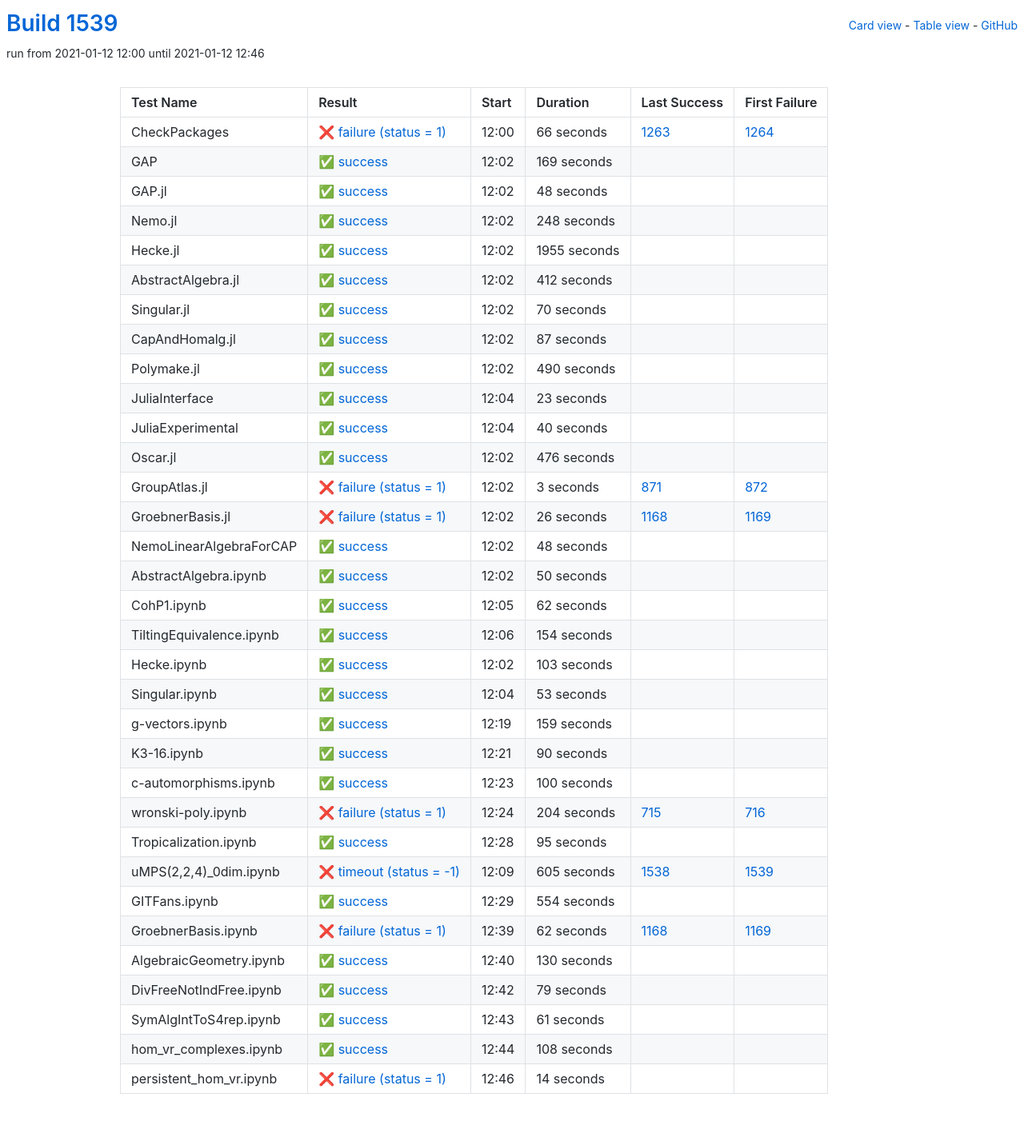
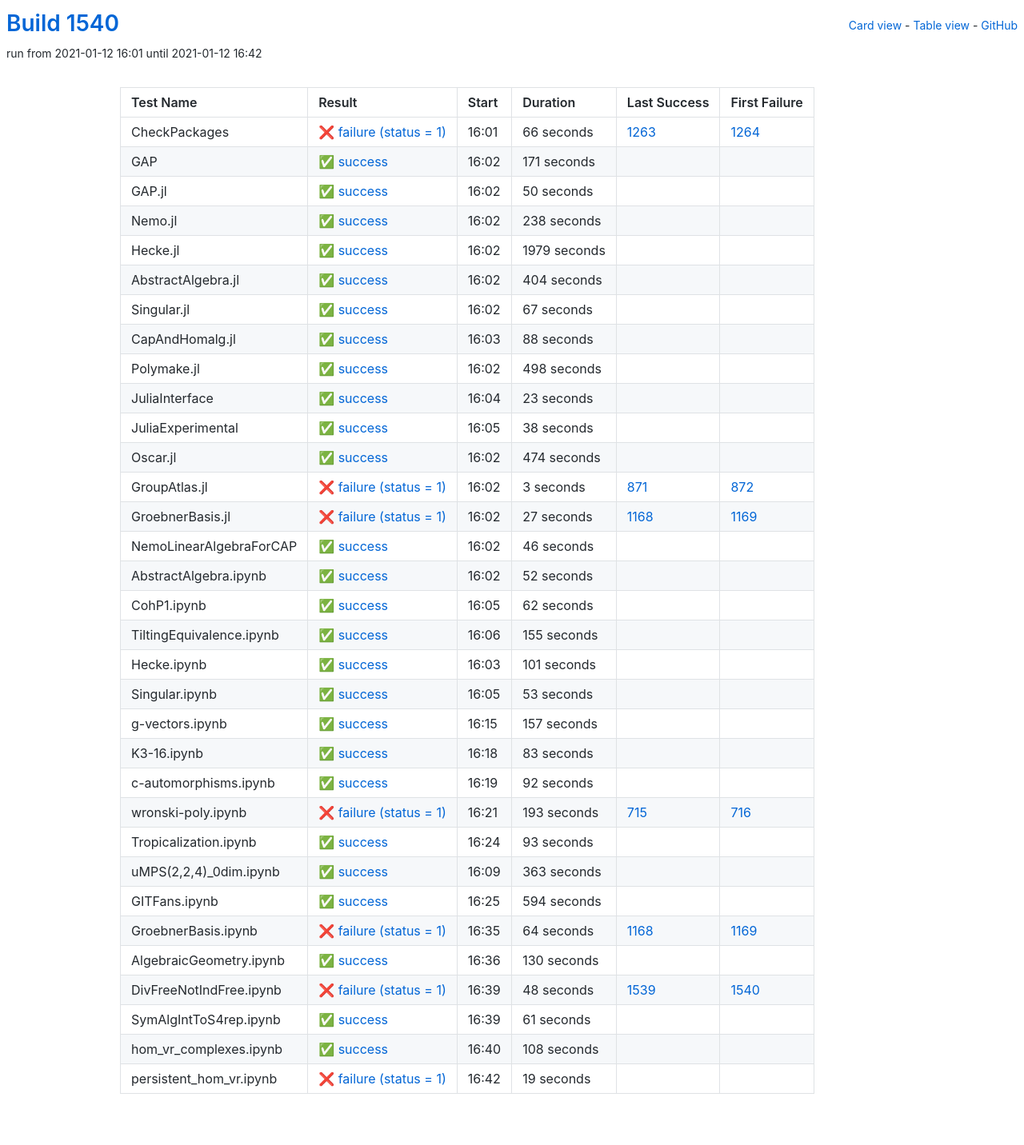
Before and after one commit to oscar-system/oscar-ci-status-stable, a Jekyll site: the page built from table.html, in a window 1280 px wide. Shown: the whole page at 80% size. Built offline with Jekyll 4.4.1, drawn with Linux system fonts in a browser that asks for light colours.

Commit message:
Build #1540

```diff
--- a/_data/ci.yml
+++ b/_data/ci.yml
@@ -1,6 +1,6 @@
 ---
-build: 1539
-build_url: https://oscarci.mathematik.uni-kl.de/job/oscar-stable/1539/
+build: 1540
+build_url: https://oscarci.mathematik.uni-kl.de/job/oscar-stable/1540/
 job: oscar-stable
 organization: oscar-system
 repo: oscar-ci-status-stable
@@ -8,8 +8,8 @@ repourl: https://github.com/oscar-system/oscar-ci-status-stable
 tests:
 - name: CheckPackages
   id: checkpackages
-  log: https://oscarci.mathematik.uni-kl.de/job/oscar-stable/1539/artifact/logs/build-1539/CheckPackages.log
-  start: 2021-01-12 12:00
+  log: https://oscarci.mathematik.uni-kl.de/job/oscar-stable/1540/artifact/logs/build-1540/CheckPackages.log
+  start: 2021-01-12 16:01
   success: false
   exitcode: 1
   status: failure
@@ -20,104 +20,104 @@ tests:
   first_failure_url: https://oscarci.mathematik.uni-kl.de/job/oscar-stable/1264/
 - name: GAP
   id: gap
-  log: https://oscarci.mathematik.uni-kl.de/job/oscar-stable/1539/artifact/logs/build-1539/GAP.log
-  start: 2021-01-12 12:02
+  log: https://oscarci.mathematik.uni-kl.de/job/oscar-stable/1540/artifact/logs/build-1540/GAP.log
+  start: 2021-01-12 16:02
   success: true
   exitcode: 0
   status: success
-  duration: 169
+  duration: 171
   last_success: false
   last_success_url:
   first_failure: false
   first_failure_url:
 - name: GAP.jl
   id: gap-jl
-  log: https://oscarci.mathematik.uni-kl.de/job/oscar-stable/1539/artifact/logs/build-1539/GAP.jl.log
-  start: 2021-01-12 12:02
+  log: https://oscarci.mathematik.uni-kl.de/job/oscar-stable/1540/artifact/logs/build-1540/GAP.jl.log
+  start: 2021-01-12 16:02
   success: true
   exitcode: 0
   status: success
-  duration: 48
+  duration: 50
   last_success: false
   last_success_url:
   first_failure: false
   first_failure_url:
 - name: Nemo.jl
   id: nemo-jl
-  log: https://oscarci.mathematik.uni-kl.de/job/oscar-stable/1539/artifact/logs/build-1539/Nemo.jl.log
-  start: 2021-01-12 12:02
+  log: https://oscarci.mathematik.uni-kl.de/job/oscar-stable/1540/artifact/logs/build-1540/Nemo.jl.log
+  start: 2021-01-12 16:02
   success: true
   exitcode: 0
   status: success
-  duration: 248
+  duration: 238
   last_success: false
   last_success_url:
   first_failure: false
   first_failure_url:
 - name: Hecke.jl
   id: hecke-jl
-  log: https://oscarci.mathematik.uni-kl.de/job/oscar-stable/1539/artifact/logs/build-1539/Hecke.jl.log
-  start: 2021-01-12 12:02
+  log: https://oscarci.mathematik.uni-kl.de/job/oscar-stable/1540/artifact/logs/build-1540/Hecke.jl.log
+  start: 2021-01-12 16:02
   success: true
   exitcode: 0
   status: success
-  duration: 1955
+  duration: 1979
   last_success: false
   last_success_url:
   first_failure: false
   first_failure_url:
 - name: AbstractAlgebra.jl
   id: abstractalgebra-jl
-  log: https://oscarci.mathematik.uni-kl.de/job/oscar-stable/1539/artifact/logs/build-1539/AbstractAlgebra.jl.log
-  start: 2021-01-12 12:02
+  log: https://oscarci.mathematik.uni-kl.de/job/oscar-stable/1540/artifact/logs/build-1540/AbstractAlgebra.jl.log
+  start: 2021-01-12 16:02
   success: true
   exitcode: 0
   status: success
-  duration: 412
+  duration: 404
   last_success: false
   last_success_url:
   first_failure: false
   first_failure_url:
 - name: Singular.jl
   id: singular-jl
-  log: https://oscarci.mathematik.uni-kl.de/job/oscar-stable/1539/artifact/logs/build-1539/Singular.jl.log
-  start: 2021-01-12 12:02
+  log: https://oscarci.mathematik.uni-kl.de/job/oscar-stable/1540/artifact/logs/build-1540/Singular.jl.log
+  start: 2021-01-12 16:02
   success: true
   exitcode: 0
   status: success
-  duration: 70
+  duration: 67
   last_success: false
   last_success_url:
   first_failure: false
   first_failure_url:
 - name: CapAndHomalg.jl
   id: capandhomalg-jl
-  log: https://oscarci.mathematik.uni-kl.de/job/oscar-stable/1539/artifact/logs/build-1539/CapAndHomalg.jl.log
-  start: 2021-01-12 12:02
+  log: https://oscarci.mathematik.uni-kl.de/job/oscar-stable/1540/artifact/logs/build-1540/CapAndHomalg.jl.log
+  start: 2021-01-12 16:03
   success: true
   exitcode: 0
   status: success
-  duration: 87
+  duration: 88
   last_success: false
   last_success_url:
   first_failure: false
   first_failure_url:
 - name: Polymake.jl
   id: polymake-jl
-  log: https://oscarci.mathematik.uni-kl.de/job/oscar-stable/1539/artifact/logs/build-1539/Polymake.jl.log
-  start: 2021-01-12 12:02
+  log: https://oscarci.mathematik.uni-kl.de/job/oscar-stable/1540/artifact/logs/build-1540/Polymake.jl.log
+  start: 2021-01-12 16:02
   success: true
   exitcode: 0
   status: success
-  duration: 490
+  duration: 498
   last_success: false
   last_success_url:
   first_failure: false
   first_failure_url:
 - name: JuliaInterface
   id: juliainterface
-  log: https://oscarci.mathematik.uni-kl.de/job/oscar-stable/1539/artifact/logs/build-1539/JuliaInterface.log
-  start: 2021-01-12 12:04
+  log: https://oscarci.mathematik.uni-kl.de/job/oscar-stable/1540/artifact/logs/build-1540/JuliaInterface.log
+  start: 2021-01-12 16:04
   success: true
   exitcode: 0
   status: success
@@ -128,32 +128,32 @@ tests:
   first_failure_url:
 - name: JuliaExperimental
   id: juliaexperimental
-  log: https://oscarci.mathematik.uni-kl.de/job/oscar-stable/1539/artifact/logs/build-1539/JuliaExperimental.log
-  start: 2021-01-12 12:04
+  log: https://oscarci.mathematik.uni-kl.de/job/oscar-stable/1540/artifact/logs/build-1540/JuliaExperimental.log
+  start: 2021-01-12 16:05
   success: true
   exitcode: 0
   status: success
-  duration: 40
+  duration: 38
   last_success: false
   last_success_url:
   first_failure: false
   first_failure_url:
 - name: Oscar.jl
   id: oscar-jl
-  log: https://oscarci.mathematik.uni-kl.de/job/oscar-stable/1539/artifact/logs/build-1539/Oscar.jl.log
-  start: 2021-01-12 12:02
+  log: https://oscarci.mathematik.uni-kl.de/job/oscar-stable/1540/artifact/logs/build-1540/Oscar.jl.log
+  start: 2021-01-12 16:02
   success: true
   exitcode: 0
   status: success
-  duration: 476
+  duration: 474
   last_success: false
   last_success_url:
   first_failure: false
   first_failure_url:
 - name: GroupAtlas.jl
   id: groupatlas-jl
-  log: https://oscarci.mathematik.uni-kl.de/job/oscar-stable/1539/artifact/logs/build-1539/GroupAtlas.jl.log
-  start: 2021-01-12 12:02
+  log: https://oscarci.mathematik.uni-kl.de/job/oscar-stable/1540/artifact/logs/build-1540/GroupAtlas.jl.log
+  start: 2021-01-12 16:02
   success: false
   exitcode: 1
   status: failure
@@ -164,44 +164,44 @@ tests:
   first_failure_url: https://oscarci.mathematik.uni-kl.de/job/oscar-stable/872/
 - name: GroebnerBasis.jl
   id: groebnerbasis-jl
-  log: https://oscarci.mathematik.uni-kl.de/job/oscar-stable/1539/artifact/logs/build-1539/GroebnerBasis.jl.log
-  start: 2021-01-12 12:02
+  log: https://oscarci.mathematik.uni-kl.de/job/oscar-stable/1540/artifact/logs/build-1540/GroebnerBasis.jl.log
+  start: 2021-01-12 16:02
   success: false
   exitcode: 1
   status: failure
-  duration: 26
+  duration: 27
   last_success: 1168
   last_success_url: https://oscarci.mathematik.uni-kl.de/job/oscar-stable/1168/
   first_failure: 1169
   first_failure_url: https://oscarci.mathematik.uni-kl.de/job/oscar-stable/1169/
 - name: NemoLinearAlgebraForCAP
   id: nemolinearalgebraforcap
-  log: https://oscarci.mathematik.uni-kl.de/job/oscar-stable/1539/artifact/logs/build-1539/NemoLinearAlgebraForCAP.log
-  start: 2021-01-12 12:02
+  log: https://oscarci.mathematik.uni-kl.de/job/oscar-stable/1540/artifact/logs/build-1540/NemoLinearAlgebraForCAP.log
+  start: 2021-01-12 16:02
   success: true
   exitcode: 0
   status: success
-  duration: 48
+  duration: 46
   last_success: false
   last_success_url:
   first_failure: false
   first_failure_url:
 - name: AbstractAlgebra.ipynb
   id: abstractalgebra-ipynb
-  log: https://oscarci.mathematik.uni-kl.de/job/oscar-stable/1539/artifact/logs/build-1539/AbstractAlgebra.ipynb.log
-  start: 2021-01-12 12:02
+  log: https://oscarci.mathematik.uni-kl.de/job/oscar-stable/1540/artifact/logs/build-1540/AbstractAlgebra.ipynb.log
+  start: 2021-01-12 16:02
   success: true
   exitcode: 0
   status: success
-  duration: 50
+  duration: 52
   last_success: false
   last_success_url:
   first_failure: false
   first_failure_url:
 - name: CohP1.ipynb
   id: cohp1-ipynb
-  log: https://oscarci.mathematik.uni-kl.de/job/oscar-stable/1539/artifact/logs/build-1539/CohP1.ipynb.log
-  start: 2021-01-12 12:05
+  log: https://oscarci.mathematik.uni-kl.de/job/oscar-stable/1540/artifact/logs/build-1540/CohP1.ipynb.log
+  start: 2021-01-12 16:05
   success: true
   exitcode: 0
   status: success
@@ -212,32 +212,32 @@ tests:
   first_failure_url:
 - name: TiltingEquivalence.ipynb
   id: tiltingequivalence-ipynb
-  log: https://oscarci.mathematik.uni-kl.de/job/oscar-stable/1539/artifact/logs/build-1539/TiltingEquivalence.ipynb.log
-  start: 2021-01-12 12:06
+  log: https://oscarci.mathematik.uni-kl.de/job/oscar-stable/1540/artifact/logs/build-1540/TiltingEquivalence.ipynb.log
+  start: 2021-01-12 16:06
   success: true
   exitcode: 0
   status: success
-  duration: 154
+  duration: 155
   last_success: false
   last_success_url:
   first_failure: false
   first_failure_url:
 - name: Hecke.ipynb
   id: hecke-ipynb
-  log: https://oscarci.mathematik.uni-kl.de/job/oscar-stable/1539/artifact/logs/build-1539/Hecke.ipynb.log
-  start: 2021-01-12 12:02
+  log: https://oscarci.mathematik.uni-kl.de/job/oscar-stable/1540/artifact/logs/build-1540/Hecke.ipynb.log
+  start: 2021-01-12 16:03
   success: true
   exitcode: 0
   status: success
-  duration: 103
+  duration: 101
   last_success: false
   last_success_url:
   first_failure: false
   first_failure_url:
 - name: Singular.ipynb
   id: singular-ipynb
-  log: https://oscarci.mathematik.uni-kl.de/job/oscar-stable/1539/artifact/logs/build-1539/Singular.ipynb.log
-  start: 2021-01-12 12:04
+  log: https://oscarci.mathematik.uni-kl.de/job/oscar-stable/1540/artifact/logs/build-1540/Singular.ipynb.log
+  start: 2021-01-12 16:05
   success: true
   exitcode: 0
   status: success
@@ -248,104 +248,104 @@ tests:
   first_failure_url:
 - name: g-vectors.ipynb
   id: g-vectors-ipynb
-  log: https://oscarci.mathematik.uni-kl.de/job/oscar-stable/1539/artifact/logs/build-1539/g-vectors.ipynb.log
-  start: 2021-01-12 12:19
+  log: https://oscarci.mathematik.uni-kl.de/job/oscar-stable/1540/artifact/logs/build-1540/g-vectors.ipynb.log
+  start: 2021-01-12 16:15
   success: true
   exitcode: 0
   status: success
-  duration: 159
+  duration: 157
   last_success: false
   last_success_url:
   first_failure: false
   first_failure_url:
 - name: K3-16.ipynb
   id: k3-16-ipynb
-  log: https://oscarci.mathematik.uni-kl.de/job/oscar-stable/1539/artifact/logs/build-1539/K3-16.ipynb.log
-  start: 2021-01-12 12:21
+  log: https://oscarci.mathematik.uni-kl.de/job/oscar-stable/1540/artifact/logs/build-1540/K3-16.ipynb.log
+  start: 2021-01-12 16:18
   success: true
   exitcode: 0
   status: success
-  duration: 90
+  duration: 83
   last_success: false
   last_success_url:
   first_failure: false
   first_failure_url:
 - name: c-automorphisms.ipynb
   id: c-automorphisms-ipynb
-  log: https://oscarci.mathematik.uni-kl.de/job/oscar-stable/1539/artifact/logs/build-1539/c-automorphisms.ipynb.log
-  start: 2021-01-12 12:23
+  log: https://oscarci.mathematik.uni-kl.de/job/oscar-stable/1540/artifact/logs/build-1540/c-automorphisms.ipynb.log
+  start: 2021-01-12 16:19
   success: true
   exitcode: 0
   status: success
-  duration: 100
+  duration: 92
   last_success: false
   last_success_url:
   first_failure: false
   first_failure_url:
 - name: wronski-poly.ipynb
   id: wronski-poly-ipynb
-  log: https://oscarci.mathematik.uni-kl.de/job/oscar-stable/1539/artifact/logs/build-1539/wronski-poly.ipynb.log
-  start: 2021-01-12 12:24
+  log: https://oscarci.mathematik.uni-kl.de/job/oscar-stable/1540/artifact/logs/build-1540/wronski-poly.ipynb.log
+  start: 2021-01-12 16:21
   success: false
   exitcode: 1
   status: failure
-  duration: 204
+  duration: 193
   last_success: 715
   last_success_url: https://oscarci.mathematik.uni-kl.de/job/oscar-stable/715/
   first_failure: 716
   first_failure_url: https://oscarci.mathematik.uni-kl.de/job/oscar-stable/716/
 - name: Tropicalization.ipynb
   id: tropicalization-ipynb
-  log: https://oscarci.mathematik.uni-kl.de/job/oscar-stable/1539/artifact/logs/build-1539/Tropicalization.ipynb.log
-  start: 2021-01-12 12:28
+  log: https://oscarci.mathematik.uni-kl.de/job/oscar-stable/1540/artifact/logs/build-1540/Tropicalization.ipynb.log
+  start: 2021-01-12 16:24
   success: true
   exitcode: 0
   status: success
-  duration: 95
+  duration: 93
   last_success: false
   last_success_url:
   first_failure: false
   first_failure_url:
 - name: uMPS(2,2,4)_0dim.ipynb
   id: umps-2-2-4-0dim-ipynb
-  log: https://oscarci.mathematik.uni-kl.de/job/oscar-stable/1539/artifact/logs/build-1539/uMPS-2-2-4-_0dim.ipynb.log
-  start: 2021-01-12 12:09
-  success: false
-  exitcode: -1
-  status: timeout
-  duration: 605
-  last_success: 1538
-  last_success_url: https://oscarci.mathematik.uni-kl.de/job/oscar-stable/1538/
-  first_failure: 1539
-  first_failure_url: https://oscarci.mathematik.uni-kl.de/job/oscar-stable/1539/
-- name: GITFans.ipynb
-  id: gitfans-ipynb
-  log: https://oscarci.mathematik.uni-kl.de/job/oscar-stable/1539/artifact/logs/build-1539/GITFans.ipynb.log
-  start: 2021-01-12 12:29
+  log: https://oscarci.mathematik.uni-kl.de/job/oscar-stable/1540/artifact/logs/build-1540/uMPS-2-2-4-_0dim.ipynb.log
+  start: 2021-01-12 16:09
   success: true
   exitcode: 0
   status: success
-  duration: 554
+  duration: 363
+  last_success: false
+  last_success_url:
+  first_failure: false
+  first_failure_url:
+- name: GITFans.ipynb
+  id: gitfans-ipynb
+  log: https://oscarci.mathematik.uni-kl.de/job/oscar-stable/1540/artifact/logs/build-1540/GITFans.ipynb.log
+  start: 2021-01-12 16:25
+  success: true
+  exitcode: 0
+  status: success
+  duration: 594
   last_success: false
   last_success_url:
   first_failure: false
   first_failure_url:
 - name: GroebnerBasis.ipynb
   id: groebnerbasis-ipynb
-  log: https://oscarci.mathematik.uni-kl.de/job/oscar-stable/1539/artifact/logs/build-1539/GroebnerBasis.ipynb.log
-  start: 2021-01-12 12:39
+  log: https://oscarci.mathematik.uni-kl.de/job/oscar-stable/1540/artifact/logs/build-1540/GroebnerBasis.ipynb.log
+  start: 2021-01-12 16:35
   success: false
   exitcode: 1
   status: failure
-  duration: 62
+  duration: 64
   last_success: 1168
   last_success_url: https://oscarci.mathematik.uni-kl.de/job/oscar-stable/1168/
   first_failure: 1169
   first_failure_url: https://oscarci.mathematik.uni-kl.de/job/oscar-stable/1169/
 - name: AlgebraicGeometry.ipynb
   id: algebraicgeometry-ipynb
-  log: https://oscarci.mathematik.uni-kl.de/job/oscar-stable/1539/artifact/logs/build-1539/AlgebraicGeometry.ipynb.log
-  start: 2021-01-12 12:40
+  log: https://oscarci.mathematik.uni-kl.de/job/oscar-stable/1540/artifact/logs/build-1540/AlgebraicGeometry.ipynb.log
+  start: 2021-01-12 16:36
   success: true
   exitcode: 0
   status: success
@@ -356,20 +356,20 @@ tests:
   first_failure_url:
 - name: DivFreeNotIndFree.ipynb
   id: divfreenotindfree-ipynb
-  log: https://oscarci.mathematik.uni-kl.de/job/oscar-stable/1539/artifact/logs/build-1539/DivFreeNotIndFree.ipynb.log
-  start: 2021-01-12 12:42
-  success: true
-  exitcode: 0
-  status: success
-  duration: 79
-  last_success: false
-  last_success_url:
-  first_failure: false
-  first_failure_url:
+  log: https://oscarci.mathematik.uni-kl.de/job/oscar-stable/1540/artifact/logs/build-1540/DivFreeNotIndFree.ipynb.log
+  start: 2021-01-12 16:39
+  success: false
+  exitcode: 1
+  status: failure
+  duration: 48
+  last_success: 1539
+  last_success_url: https://oscarci.mathematik.uni-kl.de/job/oscar-stable/1539/
+  first_failure: 1540
+  first_failure_url: https://oscarci.mathematik.uni-kl.de/job/oscar-stable/1540/
 - name: SymAlgIntToS4rep.ipynb
   id: symalginttos4rep-ipynb
-  log: https://oscarci.mathematik.uni-kl.de/job/oscar-stable/1539/artifact/logs/build-1539/SymAlgIntToS4rep.ipynb.log
-  start: 2021-01-12 12:43
+  log: https://oscarci.mathematik.uni-kl.de/job/oscar-stable/1540/artifact/logs/build-1540/SymAlgIntToS4rep.ipynb.log
+  start: 2021-01-12 16:39
   success: true
   exitcode: 0
   status: success
@@ -380,8 +380,8 @@ tests:
   first_failure_url:
 - name: hom_vr_complexes.ipynb
   id: hom-vr-complexes-ipynb
-  log: https://oscarci.mathematik.uni-kl.de/job/oscar-stable/1539/artifact/logs/build-1539/hom_vr_complexes.ipynb.log
-  start: 2021-01-12 12:44
+  log: https://oscarci.mathematik.uni-kl.de/job/oscar-stable/1540/artifact/logs/build-1540/hom_vr_complexes.ipynb.log
+  start: 2021-01-12 16:40
   success: true
   exitcode: 0
   status: success
@@ -392,12 +392,12 @@ tests:
   first_failure_url:
 - name: persistent_hom_vr.ipynb
   id: persistent-hom-vr-ipynb
-  log: https://oscarci.mathematik.uni-kl.de/job/oscar-stable/1539/artifact/logs/build-1539/persistent_hom_vr.ipynb.log
-  start: 2021-01-12 12:46
+  log: https://oscarci.mathematik.uni-kl.de/job/oscar-stable/1540/artifact/logs/build-1540/persistent_hom_vr.ipynb.log
+  start: 2021-01-12 16:42
   success: false
   exitcode: 1
   status: failure
-  duration: 14
+  duration: 19
   last_success: false
   last_success_url:
   first_failure: false
```
Also changed, not shown: README.md.
